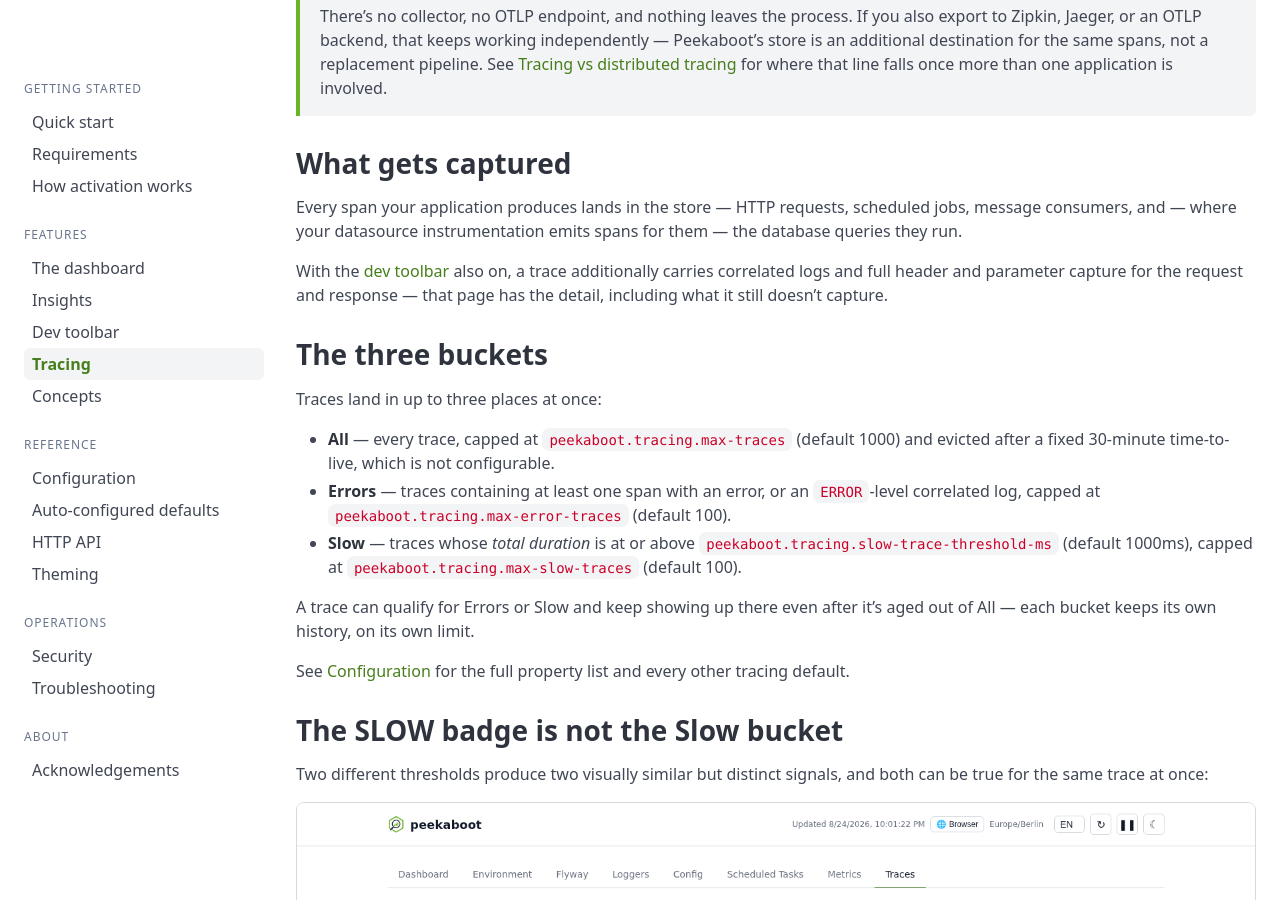
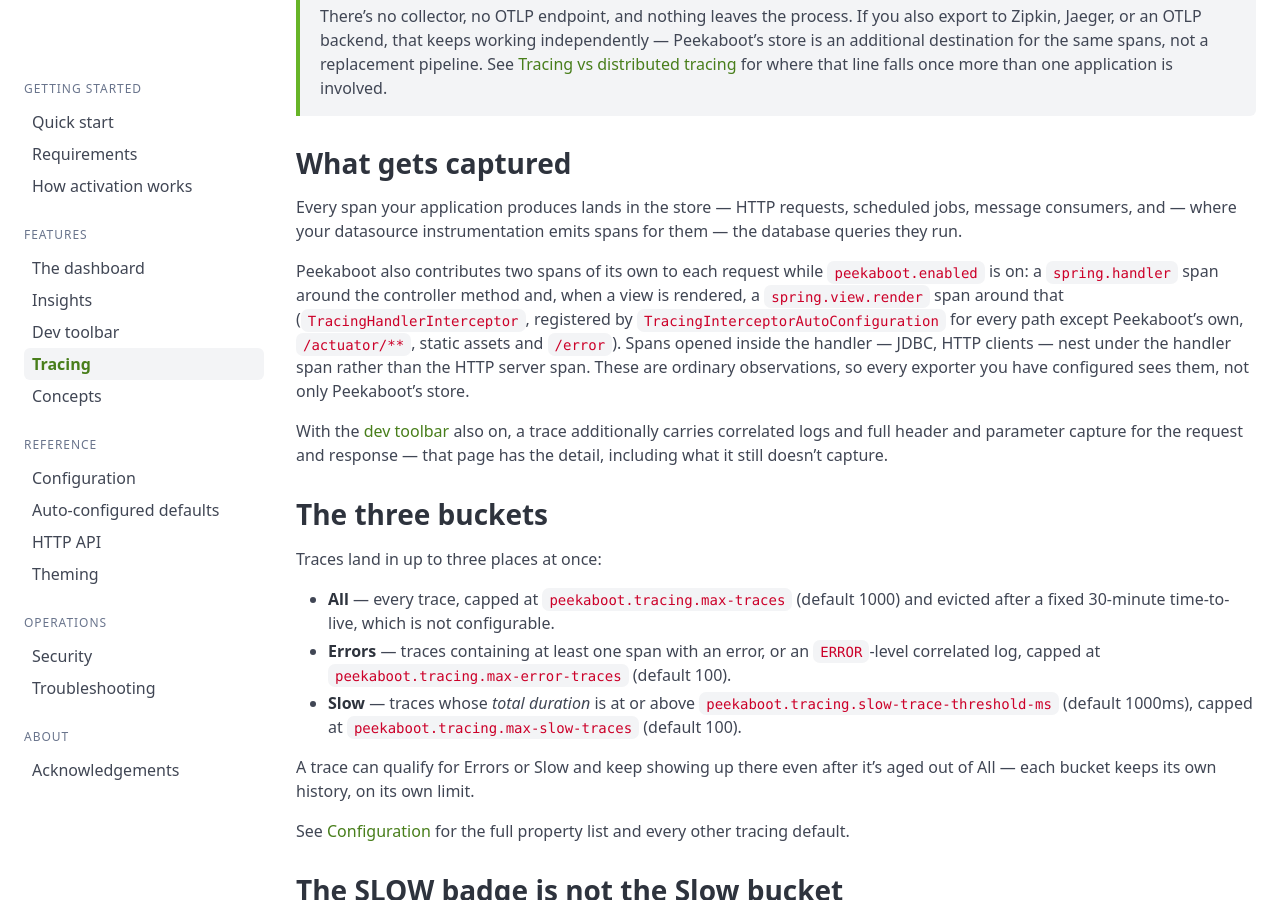
Before and after one commit to peekaboot-org/peekaboot-org.github.io, a Jekyll site: the page built from docs/tracing.md, in a window 1280 px wide and 900 px high, scrolled down 339 px. Built offline with Jekyll 4.4.1, drawn with Linux system fonts in a browser that asks for light colours.

Commit message:
docs: note keyboard activation of the toolbar and Peekaboot's own handler/view spans

```diff
--- a/docs/tracing.md
+++ b/docs/tracing.md
@@ -23,6 +23,16 @@
 Every span your application produces lands in the store &mdash; HTTP requests, scheduled
 jobs, message consumers, and &mdash; where your datasource instrumentation emits spans
 for them &mdash; the database queries they run.
+
+Peekaboot also contributes two spans of its own to each request while `peekaboot.enabled`
+is on: a `spring.handler` span around the controller method and, when a view is rendered,
+a `spring.view.render` span around that
+([`TracingHandlerInterceptor`]({{ site.repository_url }}/blob/HEAD/peekaboot-backend/src/main/java/org/peekaboot/backend/tracing/interceptor/TracingHandlerInterceptor.java),
+registered by `TracingInterceptorAutoConfiguration` for every path except Peekaboot's own,
+`/actuator/**`, static assets and `/error`). Spans opened inside the handler &mdash; JDBC,
+HTTP clients &mdash; nest under the handler span rather than the HTTP server span. These
+are ordinary observations, so every exporter you have configured sees them, not only
+Peekaboot's store.
 
 With the [dev toolbar]({{ '/docs/dev-toolbar/' | relative_url }}) also on, a trace
 additionally carries correlated logs and full header and parameter capture for the
```
Also changed, not shown: docs/dev-toolbar.md (+2 -1 lines).
